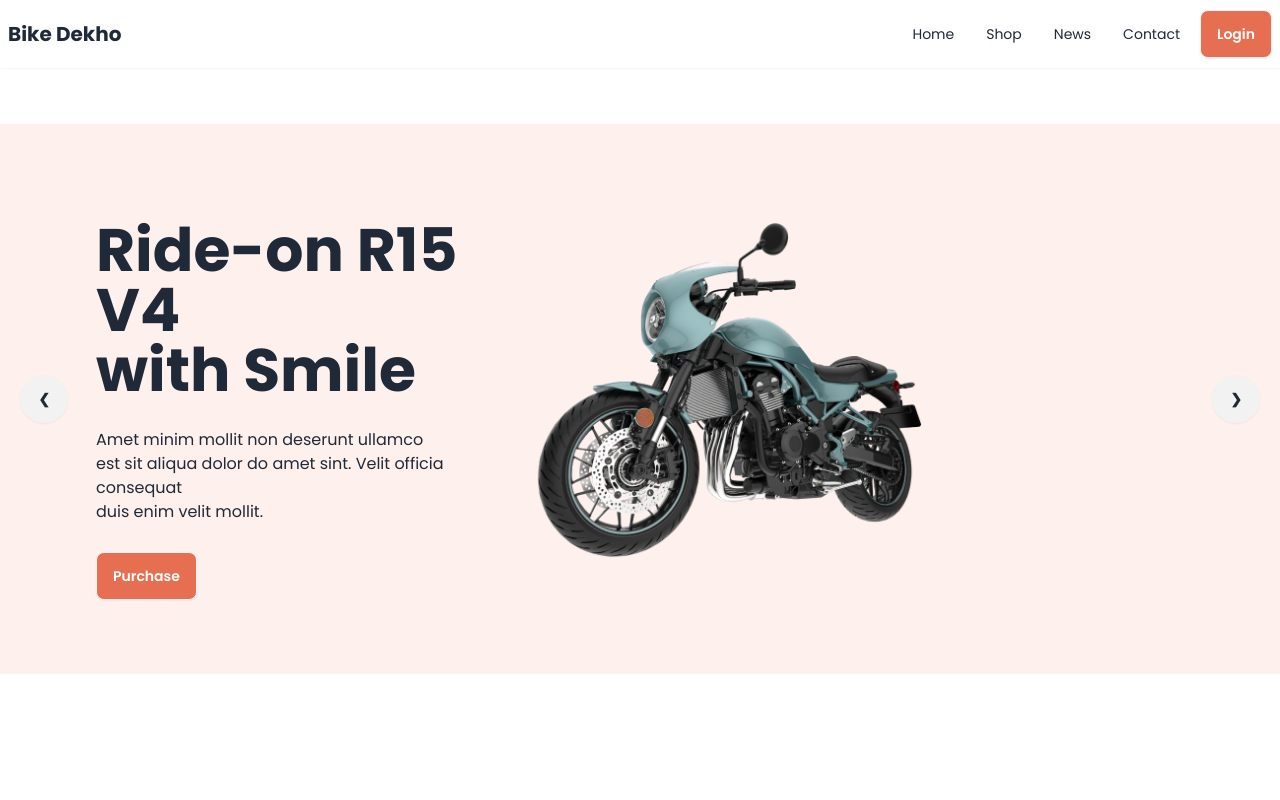
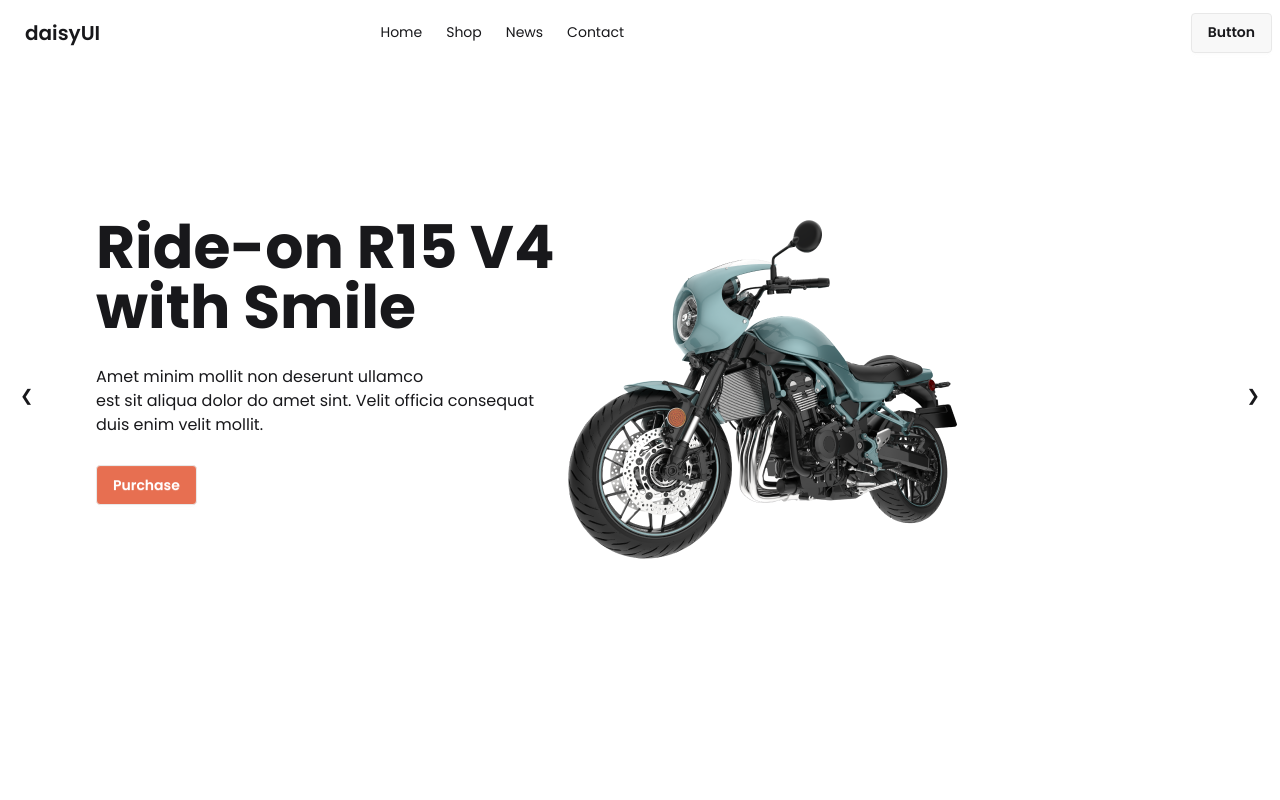
Before and after one commit to rain360/Biker-Zone, a website: page index.html in a window 1280 px wide. Shown: the top 800 px of the page. Drawn offline with nearby package versions, Linux system fonts and the light colour scheme.

Commit message:
fast commit

```diff
--- a/index.html
+++ b/index.html
@@ -10,33 +10,54 @@
     <link rel="preconnect" href="https://fonts.gstatic.com" crossorigin>
     <link href="https://fonts.googleapis.com/css2?family=Poppins:ital,wght@0,100;0,200;0,300;0,400;0,500;0,600;0,700;0,800;0,900;1,100;1,200;1,300;1,400;1,500;1,600;1,700;1,800;1,900&display=swap" rel="stylesheet">
     <!-- DaisyUI Tailwind CSS -->
-    <link href="./output.css" rel="stylesheet">
-    <link href="https://cdn.jsdelivr.net/npm/daisyui@4.12.23/dist/full.min.css" rel="stylesheet" type="text/css" />
-    <script src="https://cdn.tailwindcss.com"></script>
+    <link href="https://cdn.jsdelivr.net/npm/daisyui@5.0.0-beta.6/daisyui.css" rel="stylesheet" type="text/css" />
+    <script src="https://cdn.jsdelivr.net/npm/@tailwindcss/browser@4"></script>
     <style>
         .font-poppins {
             font-family: 'Poppins', sans-serif;
         }
     </style>
-    <script>
-      tailwind.config = {
-        theme: {
-          extend: {
-            colors: {
-
-              'bike-primary-bg': 'rgba(231, 111, 81, 0.10)',
-
-            }
-          }
-        }
-      }
-    </script>
 </head>
 <body class="font-poppins">
     <!-- Header Section -->
     <header class="md:container mx-auto">
         <nev>
-          <div class="navbar bg-base-100 mb-14 shadow-sm">
+          <div class="navbar mb-14">
+            <div class="flex-1 hidden lg:flex">
+              <div class="dropdown">
+                <!-- <div tabindex="0" role="button" class="btn btn-ghost lg:hidden">
+                  <svg xmlns="http://www.w3.org/2000/svg" class="h-5 w-5" fill="none" viewBox="0 0 24 24" stroke="currentColor"> <path stroke-linecap="round" stroke-linejoin="round" stroke-width="2" d="M4 6h16M4 12h16M4 18h16" /> </svg>
+                </div> -->
+                <ul
+                  tabindex="0"
+                  class="menu menu-sm dropdown-content bg-base-100 rounded-box z-1 mt-3 w-52 p-2 shadow">
+                  <li><a>Home</a></li>
+                  <li><a>Shop</a></li>
+                  <li><a>News</a></li>
+                  <li><a>Contact</a></li>
+                </ul>
+              </div>
+              <a class="btn btn-ghost text-xl">daisyUI</a>
+            </div>
+            <div class=" hidden lg:block">
+              <ul class="menu menu-horizontal px-1">
+                <li><a>Home</a></li>
+                <li><a>Shop</a></li>
+                <li><a>News</a></li>
+                <li><a>Contact</a></li>
+              </ul>
+            </div>
+            <div class="navbar-end hidden lg:flex">
+              <a class="btn">Button</a>
+            </div>
+            <div tabindex="0" role="button" class="btn btn-ghost lg:hidden">
+              <svg xmlns="http://www.w3.org/2000/svg" class="h-5 w-5" fill="none" viewBox="0 0 24 24" stroke="currentColor"> <path stroke-linecap="round" stroke-linejoin="round" stroke-width="2" d="M4 6h16M4 12h16M4 18h16" /> </svg>
+            </div>
+          </div>
+
+
+
+          <!-- <div class="navbar bg-base-100 mb-14 shadow-sm">
             <div class="flex-1">
               <div class="dropdown">
                 <div tabindex="0" role="button" class="btn btn-ghost lg:hidden">
@@ -64,24 +85,25 @@
             <div class="">
               <a class="btn text-white bg-[#E76F51]">Login</a>
             </div>
-          </div>
+          </div> -->
         </nev>
 
         <!-- Slider Scetion -->
 
-        <div class="carousel w-full mb-40 lg:h-[550px] bg-bike-primary-bg">
+        <div class="carousel w-full mb-40 lg:h-[550px] bg-[]">
           <div id="slide1" class="carousel-item relative w-full">
             <div class="flex flex-col lg:flex-row p-24 lg:p-24">
-              <div class="space-y-7 flex-1">
+              <div class="space-y-7">
                 <h2 class="text-6xl font-bold">Ride-on R15 V4 <br> with Smile</h2>
                 <p>Amet minim mollit non deserunt ullamco <br> est sit aliqua dolor do amet sint. Velit officia consequat <br> duis enim velit mollit.</p>
                 <button class="btn bg-[#E76F51] text-white">Purchase</button>
               </div>
-              <div class="flex-1"><img src="./images/slider/bike1.png" class="w-[400px]" /></div>
+              <div class="">
+                <img src="./images/slider/bike1.png" class="w-[406px]" /></div>
             </div>
             <div class="absolute left-5 right-5 top-1/2 flex -translate-y-1/2 transform justify-between">
-              <a href="#slide4" class="btn btn-circle">❮</a>
-              <a href="#slide2" class="btn btn-circle">❯</a>
+              <a href="#slide4" class="">❮</a>
+              <a href="#slide2" class="">❯</a>
             </div>
           </div>
           <div id="slide2" class="carousel-item relative w-full">
@@ -89,13 +111,13 @@
               <div class="space-y-7 flex-1">
                 <h2 class="text-6xl font-bold">Ride-on R15 V4 <br> with Smile</h2>
                 <p>Amet minim mollit non deserunt ullamco <br> est sit aliqua dolor do amet sint. Velit officia consequat <br> duis enim velit mollit.</p>
-                <button class="btn bg-bike-primary text-white">Purchase</button>
+                <button class="btn bg-[#E76F51] text-white">Purchase</button>
               </div>
               <div class="flex-1"><img src="./images/slider/bike2.png" class="w-[400px]" /></div>
             </div>
             <div class="absolute left-5 right-5 top-1/2 flex -translate-y-1/2 transform justify-between">
-              <a href="#slide1" class="btn btn-circle">❮</a>
-              <a href="#slide3" class="btn btn-circle">❯</a>
+              <a href="#slide1" class="">❮</a>
+              <a href="#slide3" class="">❯</a>
             </div>
           </div>
           <div id="slide3" class="carousel-item relative w-full">
@@ -103,13 +125,13 @@
               <div class="space-y-7 flex-1">
                 <h2 class="text-6xl font-bold">Ride-on R15 V4 <br> with Smile</h2>
                 <p>Amet minim mollit non deserunt ullamco <br> est sit aliqua dolor do amet sint. Velit officia consequat <br> duis enim velit mollit.</p>
-                <button class="btn bg-bike-primary text-white">Purchase</button>
+                <button class="btn bg-[#E76F51] text-white">Purchase</button>
               </div>
               <div class="flex-1"><img src="./images/slider/bike3.png" class="w-[400px]" /></div>
             </div>
             <div class="absolute left-5 right-5 top-1/2 flex -translate-y-1/2 transform justify-between">
-              <a href="#slide2" class="btn btn-circle">❮</a>
-              <a href="#slide4" class="btn btn-circle">❯</a>
+              <a href="#slide2" class="">❮</a>
+              <a href="#slide4" class="">❯</a>
             </div>
           </div>
           <div id="slide4" class="carousel-item relative w-full">
@@ -117,13 +139,13 @@
               <div class="space-y-7 flex-1">
                 <h2 class="text-6xl font-bold">Ride-on R15 V4 <br> with Smile</h2>
                 <p>Amet minim mollit non deserunt ullamco <br> est sit aliqua dolor do amet sint. Velit officia consequat <br> duis enim velit mollit.</p>
-                <button class="btn bg-bike-primary text-white">Purchase</button>
+                <button class="btn bg-[#E76F51] text-white">Purchase</button>
               </div>
               <div class="flex-1"><img src="./images/slider/bike4.png" class="w-[400px]" /></div>
             </div>
             <div class="absolute left-5 right-5 top-1/2 flex -translate-y-1/2 transform justify-between">
-              <a href="#slide3" class="btn btn-circle">❮</a>
-              <a href="#slide1" class="btn btn-circle">❯</a>
+              <a href="#slide3" class="">❮</a>
+              <a href="#slide1" class="">❯</a>
             </div>
           </div>
         </div>
@@ -184,6 +206,15 @@
           </div>
         </div>
       </div>
+      <!-- Clients Section -->
+       <section>
+        <div>
+          <div><span class="text-[#0a0826] text-5xl font-semibold font-['Poppins']">Happy </span><span class="text-[#e76f51] text-5xl font-semibold">Clients says</span></div>
+          <div>
+
+          </div>
+        </div>
+       </section>
     </main>
 
     <footer></footer>
--- a/tailwind.config.js
+++ /dev/null
@@ -1,13 +0,0 @@
-module.exports = {
-    purge: ["./src/**/*.{html,js}"],
-    darkMode: false, // or 'media' or 'class'
-    theme: {
-        extend: {},
-    },
-    variants: {
-        extend: {},
-    },
-    plugins: [
-        require('daisyui'),
-    ],
-}
```
Also changed, not shown: package.json (added, +19 -0 lines).
